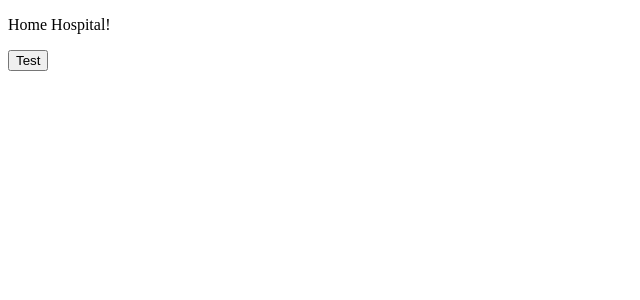
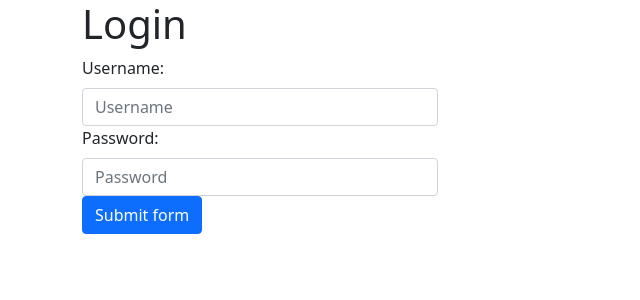
Before and after one commit to liamandaidan/HomeHospital, a React (Create React App) app in the folder HomeHospital-Frontend/hh-front/: page / in a window 1280 px wide. Shown: the top 300 px of the page, without its empty margins (0-640 px from the left). Built offline with nearby package versions, Linux system fonts and the light colour scheme.

Commit message:
Basic Login!

```diff
--- a/HomeHospital-Frontend/hh-front/package.json
+++ b/HomeHospital-Frontend/hh-front/package.json
@@ -6,7 +6,9 @@
     "@testing-library/jest-dom": "^5.16.2",
     "@testing-library/react": "^12.1.2",
     "@testing-library/user-event": "^13.5.0",
+    "bootstrap": "^5.1.3",
     "react": "^17.0.2",
+    "react-bootstrap": "^2.1.2",
     "react-dom": "^17.0.2",
     "react-scripts": "5.0.0",
     "web-vitals": "^2.1.4"
--- a/HomeHospital-Frontend/hh-front/src/App.js
+++ b/HomeHospital-Frontend/hh-front/src/App.js
@@ -1,11 +1,13 @@
+import Login from "./components/Login";
+import { useState } from "react";
+function App(props) {
+  const [formState, setForms] = useState([]);
+  const addForms = (log) => {
+    let logs = [...formState, log];
+    setForms(logs);
+  };
 
-function App() {
-  return (
-    <div>
-<p>Home Hospital!</p>
-<button>Test</button>
-    </div>
-  );
+  return <Login addForms={addForms} />;
 }
 
 export default App;
--- /dev/null
+++ b/HomeHospital-Frontend/hh-front/src/components/Login.jsx
@@ -0,0 +1,56 @@
+import React, { useState } from "react";
+import { Form, Button, Col, Row, Container } from "react-bootstrap";
+
+function Login({ addForms }) {
+  //2 pass state
+  const submitForm = (event) => {
+    addForms([username, password]);
+    alert(`${username} + ${password}`);
+    event.preventDefault();
+  };
+
+  //1 hooks
+  const [username, changeUsername] = useState();
+  const [password, changePassword] = useState();
+
+  return (
+    <Container>
+      <h1>Login</h1>
+      <Form onSubmit={submitForm}>
+        <Row>
+          <Form.Group as={Col} md="4" controlId="validationCustom01">
+            <Form.Label>Username:</Form.Label>
+            <Form.Control
+              required
+              type="text"
+              placeholder="Username"
+              onChange={(event) => changeUsername(event.target.value)}
+              value={username}
+            />
+            <Form.Control.Feedback>Looks good!</Form.Control.Feedback>
+          </Form.Group>
+        </Row>
+        <Row>
+          <Form.Group as={Col} md="4" controlId="validationCustom02">
+            <Form.Label>Password:</Form.Label>
+            <Form.Control
+              required
+              type="password"
+              placeholder="Password"
+              onChange={(event) => changePassword(event.target.value)}
+              value={password}
+            />
+            <Form.Control.Feedback>Looks good!</Form.Control.Feedback>
+          </Form.Group>
+        </Row>
+        <Row>
+          <Col>
+            <Button type="submit">Submit form</Button>
+          </Col>
+        </Row>
+      </Form>
+    </Container>
+  );
+}
+
+export default Login;
--- a/HomeHospital-Frontend/hh-front/src/index.js
+++ b/HomeHospital-Frontend/hh-front/src/index.js
@@ -1,7 +1,7 @@
 import React from 'react';
 import ReactDOM from 'react-dom';
 import App from './App';
-
+import '../node_modules/bootstrap/dist/css/bootstrap.min.css';
 
 ReactDOM.render(
 
```
Also changed, not shown: 1 other file (tests, documents, lock files or other folders).
